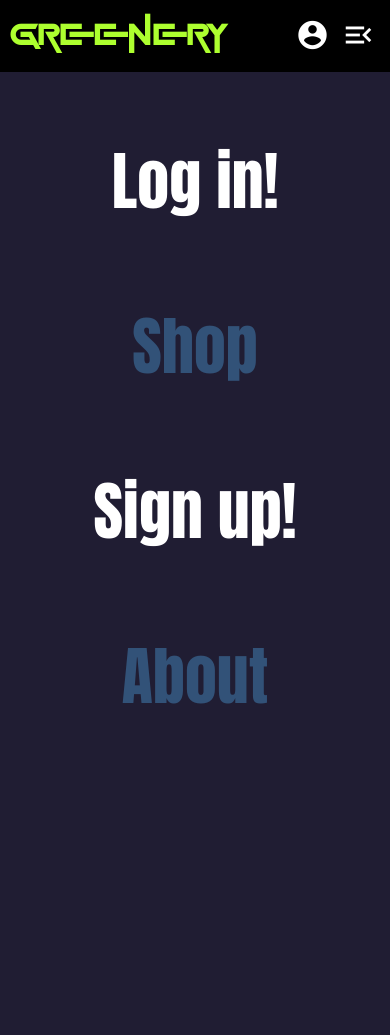
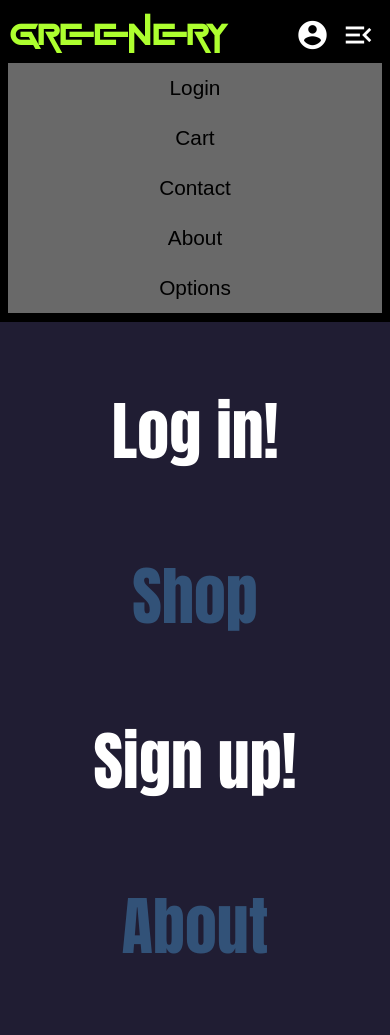
Before and after one commit to Sailendran/wp-asgn3, a PHP site: page / in a window 390 px wide. Before the commit the page ends 704 px from the top, so only its background shows below. Run offline with PHP 8.4, Linux system fonts and the light colour scheme.

Commit message:
added navbar

```diff
--- /dev/null
+++ b/assets/css/sidebar.css
@@ -0,0 +1,66 @@
+.sidebar {
+    height: 100%;
+    width: 0;
+    position: fixed;
+    z-index: 1;
+    font-size: 130%;
+    font-family: Arial, Helvetica, sans-serif;
+    transition: 0.5s;
+}
+.closebttn{
+    right: 0px;
+    position: absolute;
+}
+ul {
+    list-style-type: none;
+    margin: 0;
+    padding: 0;
+    width: 100%;
+    height: 100%;
+    background-color: dimgray;
+    overflow: auto;
+}
+li {
+    text-align: center;
+}
+li a {
+    display: block;
+    color: black;
+    text-decoration: none;
+    padding: 13px 18px;
+}
+li a:hover {
+    background-color: slategray;
+    color: darkgray;
+}
+div.content {
+    margin-left: 100px;
+    padding: 1px 16px;
+    height: 1000px;
+  }
+
+  @media screen and (max-width: 700px) {
+    .sidebar {
+      width: 100%;
+      height: auto;
+      position: relative;
+    }
+    .sidebar a {float: left;}
+    div.content {margin-left: 0;}
+    .closebttn {visibility: hidden;}
+  }
+
+  @media screen and (max-width: 400px) {
+    .sidebar a {
+      text-align: center;
+      float: none;
+    }
+    .closebttn {visibility: hidden;}
+  }
+body {
+    margin: 0;
+}
+img {
+    max-width: 50px;
+    height: auto;
+}
--- /dev/null
+++ b/assets/js/sidebar.js
@@ -0,0 +1,7 @@
+function openbttn() {
+    console.log("aoisdo")
+    document.getElementById("side").style.width = "20%";
+}
+function closeside() {
+    document.getElementById("side").style.width = "0";
+}
--- a/assets/php/header.php
+++ b/assets/php/header.php
@@ -6,9 +6,10 @@
         <script src="assets/js/nav-menu.js">
             const post = <?= isset($_SESSION);?>;
         </script>
+        <script src="assets/js/sidebar.js"></script>
 
         <button class = 'icons' onclick = 'openMenu(<?= isset($_SESSION) ?>)'>menu_open</button>
-        <button class = 'icons' onclick = 'foo()'>account_circle</button>
+        <button class = 'icons' onclick = 'openbttn()'>account_circle</button>
 
         <?php
 
@@ -23,7 +24,20 @@
 
                     <?php
                 };
-            };
+            }else {
+
+            }
         ?>
 
+        <div class="sidebar" id="side">
+            <ul>
+                <li><a href="#" class="closebttn" onclick="closeside()">X</a></li>
+                <li><a href="#">Login</a></li>
+                <li><a href="#">Cart</a></li>
+                <li><a href="#">Contact</a></li>
+                <li><a href="#">About</a></li>
+                <li><a href="#">Options</a></li>
+            </ul>
+        </div>
+
 </div>
--- a/index.php
+++ b/index.php
@@ -1,6 +1,7 @@
 <!DOCTYPE html>
 <html lang="en">
 <head>
+    <link rel="stylesheet" href="assets/css/sidebar.css">
 
     <link href="https://fonts.googleapis.com/icon?family=Material+Icons" rel="stylesheet">
     <link rel="stylesheet" href="assets/css/main.css">
```
